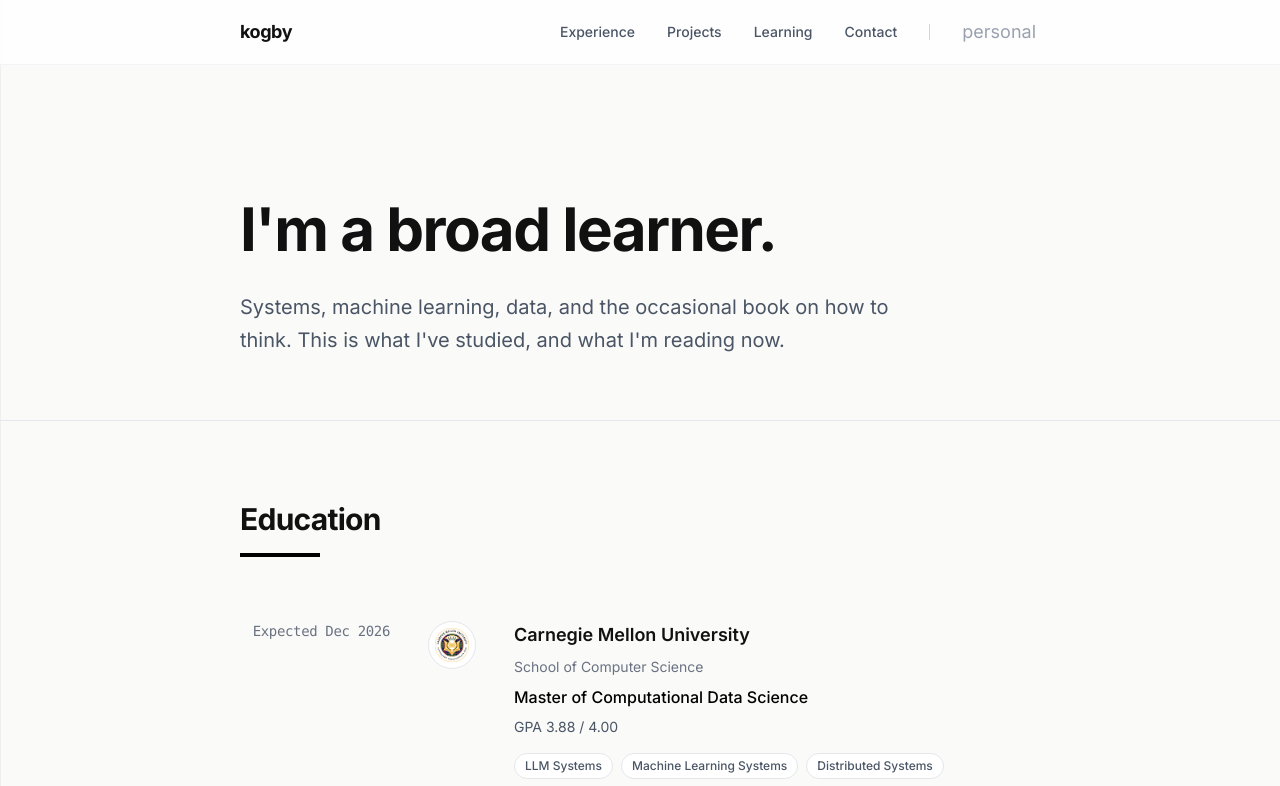
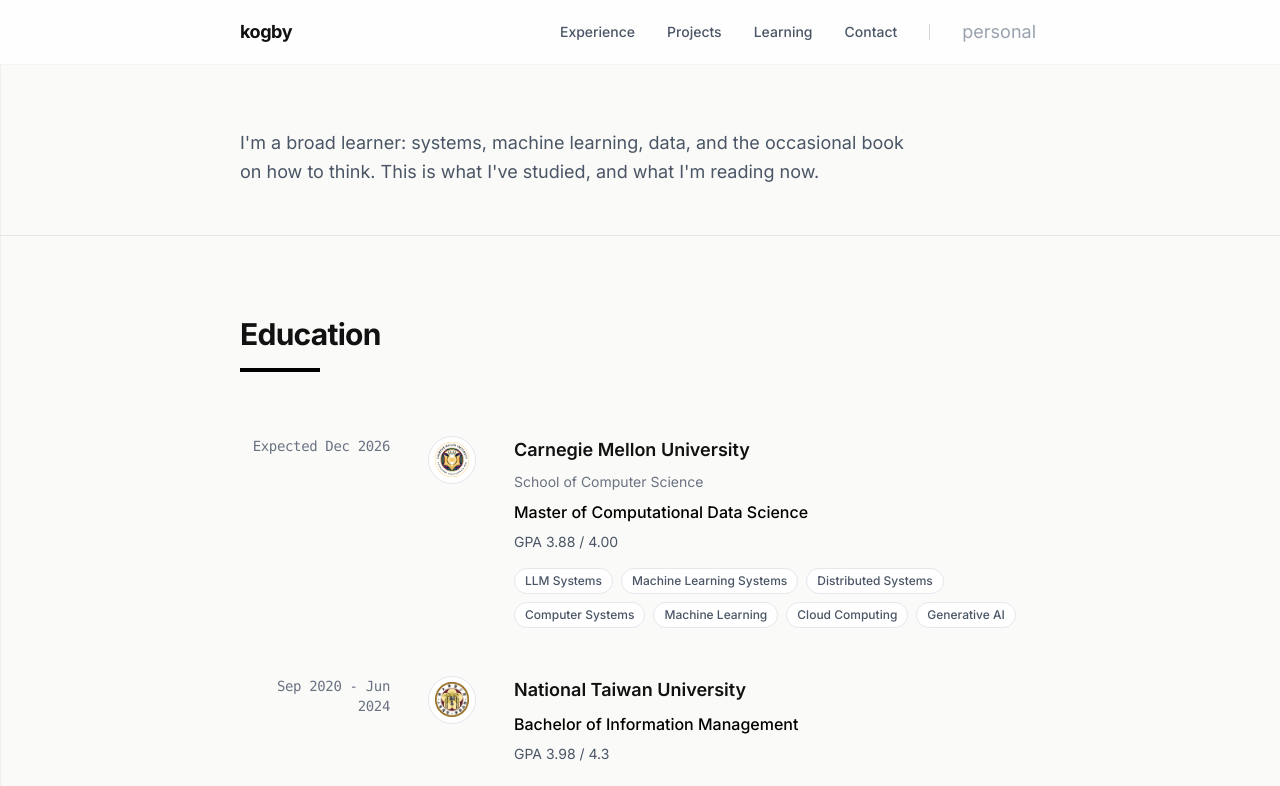
Before and after one commit to kogby/kogby.github.io, a Next.js app: page /learning in a window 1280 px wide. Shown: the top 786 px of the page. Built offline with nearby package versions, Linux system fonts and the light colour scheme.

Commit message:
feat: learning page intro as a quiet lead line, no big title

```diff
--- a/app/learning/page.tsx
+++ b/app/learning/page.tsx
@@ -9,17 +9,12 @@
 export default function LearningPage() {
   return (
     <>
-      <section className="pt-20 pb-16 md:pt-28">
-        <Container>
-          <h1 className="text-4xl sm:text-5xl md:text-6xl font-bold tracking-tight leading-tight mb-6">
-            I&apos;m a broad learner.
-          </h1>
-          <p className="text-xl text-gray-600 leading-relaxed max-w-2xl">
-            Systems, machine learning, data, and the occasional book on how to think. This is what
-            I&apos;ve studied, and what I&apos;m reading now.
-          </p>
-        </Container>
-      </section>
+      <Container className="pt-12 pb-12">
+        <p className="text-lg text-gray-600 leading-relaxed max-w-2xl">
+          I&apos;m a broad learner: systems, machine learning, data, and the occasional book on how to
+          think. This is what I&apos;ve studied, and what I&apos;m reading now.
+        </p>
+      </Container>
       <Education />
       <Studying />
       <CourseworkList />
```
